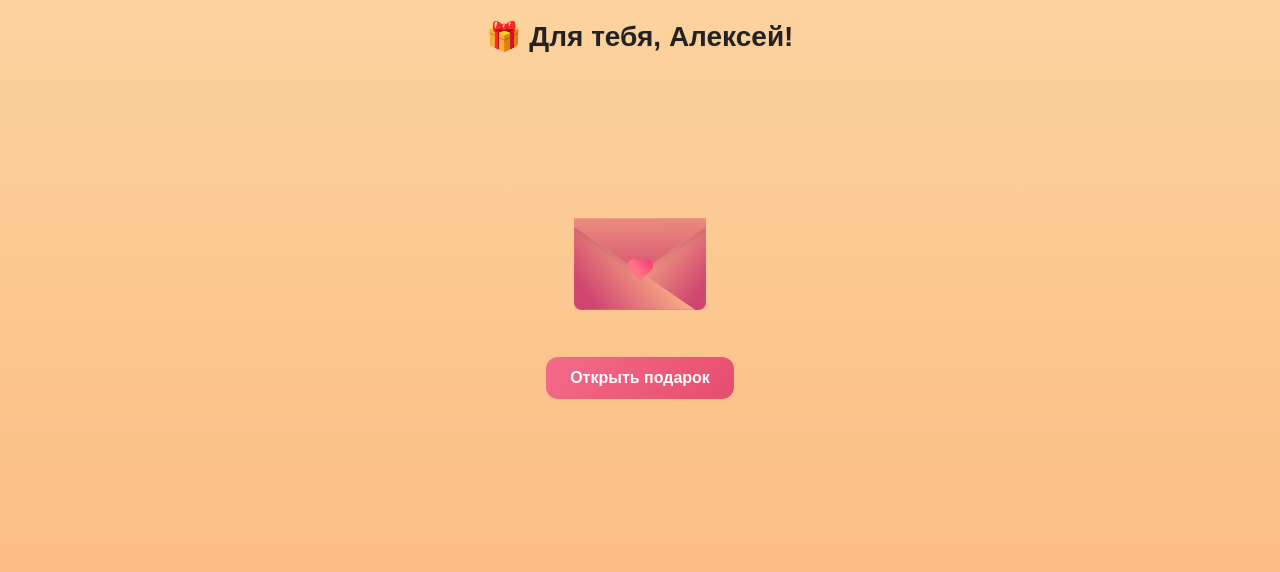
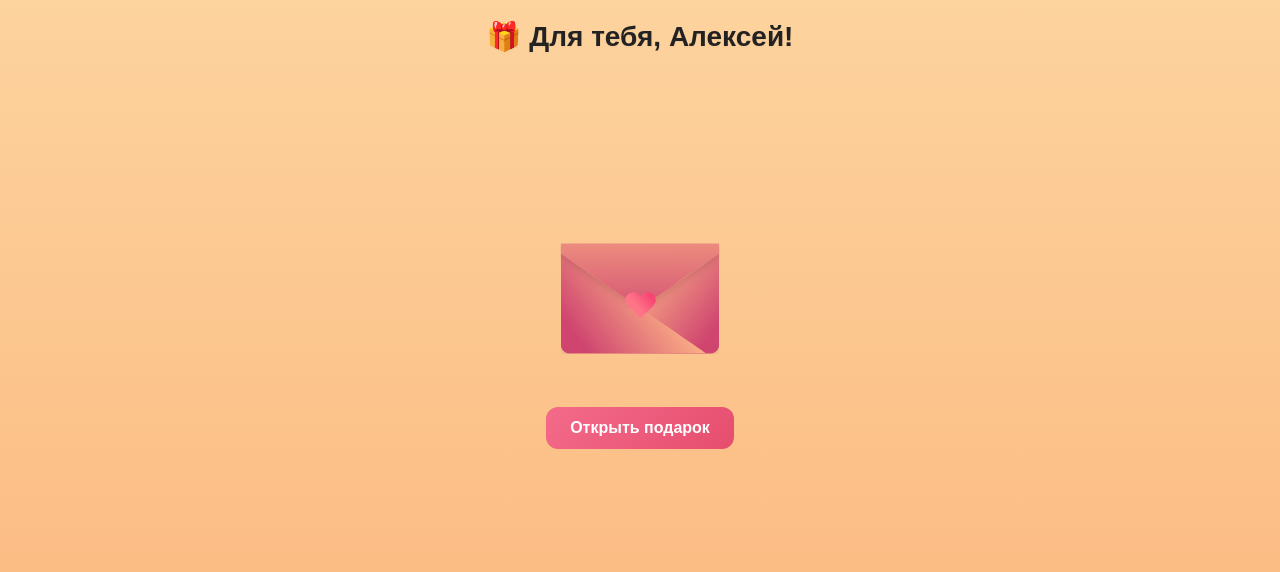
Before and after one commit to Ramzec88/music_mini_app, a website: page gift/index.html in a window 1280 px wide. Drawn offline with nearby package versions, Linux system fonts and the light colour scheme.

Commit message:
Update styles.css

```diff
--- a/gift/styles.css
+++ b/gift/styles.css
@@ -22,8 +22,8 @@ h1 {
 }
 
 #envelope {
-  width: 250px;  /* Увеличили размер */
-  height: 250px;
+  width: 300px;  /* Увеличили размер */
+  height: 300px;
   margin: 0 auto;
 }
 
```
